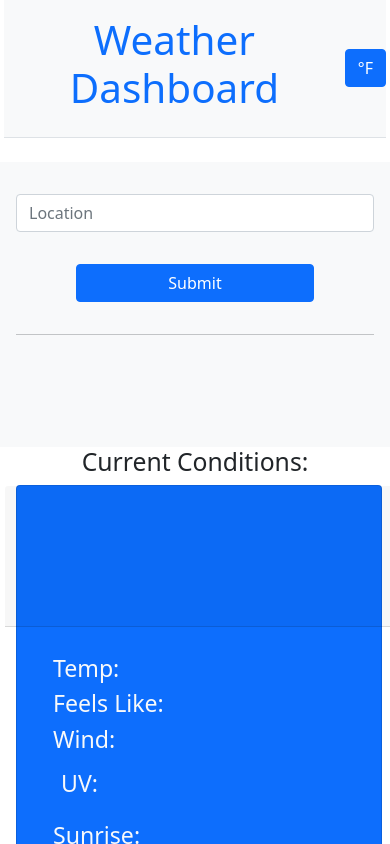
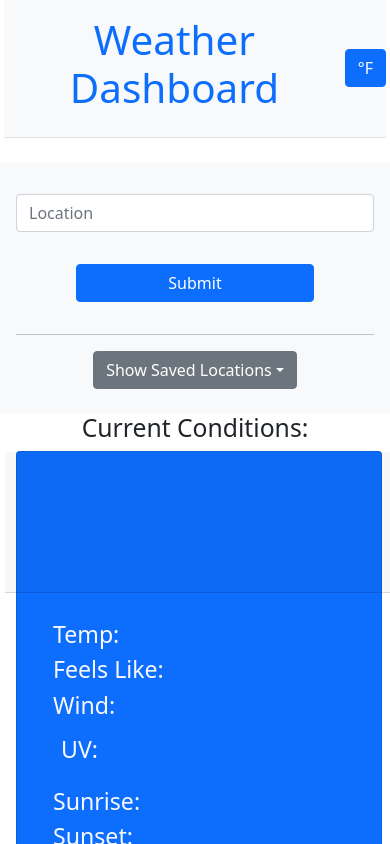
Before and after one commit to Johny49/weather-dash-react, a React (Create React App) app: page / in a window 390 px wide. Shown: the top 844 px of the page. Built offline with nearby package versions, Linux system fonts and the light colour scheme.

Commit message:
added saved location dropdown for mobile

```diff
--- a/src/App.js
+++ b/src/App.js
@@ -85,7 +85,6 @@ function App() {
 
       const weatherData = await response.json();
       setWeatherData(weatherData);
-      // return { loc, data: weatherData };
     } catch (error) {
       console.log(error.message);
     }
--- a/src/Components/LocationSidebar/LocationList.js
+++ b/src/Components/LocationSidebar/LocationList.js
@@ -1,17 +1,74 @@
+import { useEffect, useState } from "react";
+// Bootstrap Components
+import DropdownButton from "react-bootstrap/DropdownButton";
+import Dropdown from "react-bootstrap/Dropdown";
+// Components
 import ListGroup from "react-bootstrap/ListGroup";
 
 const LocationList = (props) => {
+  const { width } = useViewport();
+  const breakpoint = 768;
+
+  // reverse list of saved locations to display newest first
   const mapList = props.savedLocs.reverse();
 
+  const handleSelectLocation = (e) => {
+    props.onLocationSubmit(e);
+  };
+
+  // Mobile
+  if (width < breakpoint) {
+    return (
+      <>
+        <DropdownButton
+          id="saved-location-dropdown"
+          className="col-12 mb-2"
+          variant="secondary"
+          title="Show Saved Locations"
+          onSelect={handleSelectLocation}
+        >
+          {mapList.map((loc) => (
+            <Dropdown.Item
+              key={loc}
+              eventKey={loc}
+              value={loc}
+              tag="button"
+              type="button"
+            >
+              {loc}
+            </Dropdown.Item>
+          ))}
+        </DropdownButton>
+      </>
+    );
+  } else {
+    // Desktop
     return (
       <ListGroup className="my-5">
         {mapList.map((loc) => (
-        <ListGroup.Item key={loc} className="btn bg-secondary text-light my-1">
+          <ListGroup.Item
+            key={loc}
+            className="btn bg-secondary text-light my-1"
+          >
             {loc}
           </ListGroup.Item>
         ))}
       </ListGroup>
     );
+  }
+};
+
+// get width of window to control how list is displayed
+const useViewport = () => {
+  const [width, setWidth] = useState(window.innerWidth);
+
+  useEffect(() => {
+    const handleWindowResize = () => setWidth(window.innerWidth);
+    window.addEventListener("resize", handleWindowResize);
+    return () => window.removeEventListener("resize", handleWindowResize);
+  }, []);
+
+  return { width };
 };
 
 export default LocationList;
--- a/src/Components/LocationSidebar/LocationSearchForm.js
+++ b/src/Components/LocationSidebar/LocationSearchForm.js
@@ -1,7 +1,10 @@
 import { useState } from "react";
+// Boostrap Components
 import Form from "react-bootstrap/Form";
 import Button from "react-bootstrap/Button";
+// Utils
 import toTitleCase from "../../Utils/ToTitleCase";
+
 const LocationSearchForm = (props) => {
   const [enteredLocation, setEnteredLocation] = useState("");
 
@@ -19,7 +22,7 @@ const LocationSearchForm = (props) => {
       props.onLocationSubmit(enteredLocation);
       setEnteredLocation("");
     } else {
-      alert("Please Enter a Location"); //TODO: rework to display without alert
+      alert("Please Enter a Location");
     }
   };
 
--- a/src/Components/LocationSidebar/LocationSidebar.js
+++ b/src/Components/LocationSidebar/LocationSidebar.js
@@ -1,4 +1,5 @@
 import { useState } from "react";
+// Components
 import LocationList from "./LocationList";
 import LocationSearchForm from "./LocationSearchForm";
 import "./LocationSidebar.css";
@@ -30,7 +31,10 @@ const LocationSidebar = (props) => {
       <aside className="col-sm-12 col-lg-2 p-3 bg-light">
         <LocationSearchForm onLocationSubmit={onLocationSubmitHandler} />
         <hr />
-        <LocationList savedLocs={savedLocations} />
+        <LocationList
+          savedLocs={savedLocations}
+          onLocationSubmit={onLocationSubmitHandler}
+        />
       </aside>
     </>
   );
```
Lines whose indentation alone changed are shown as unchanged.
